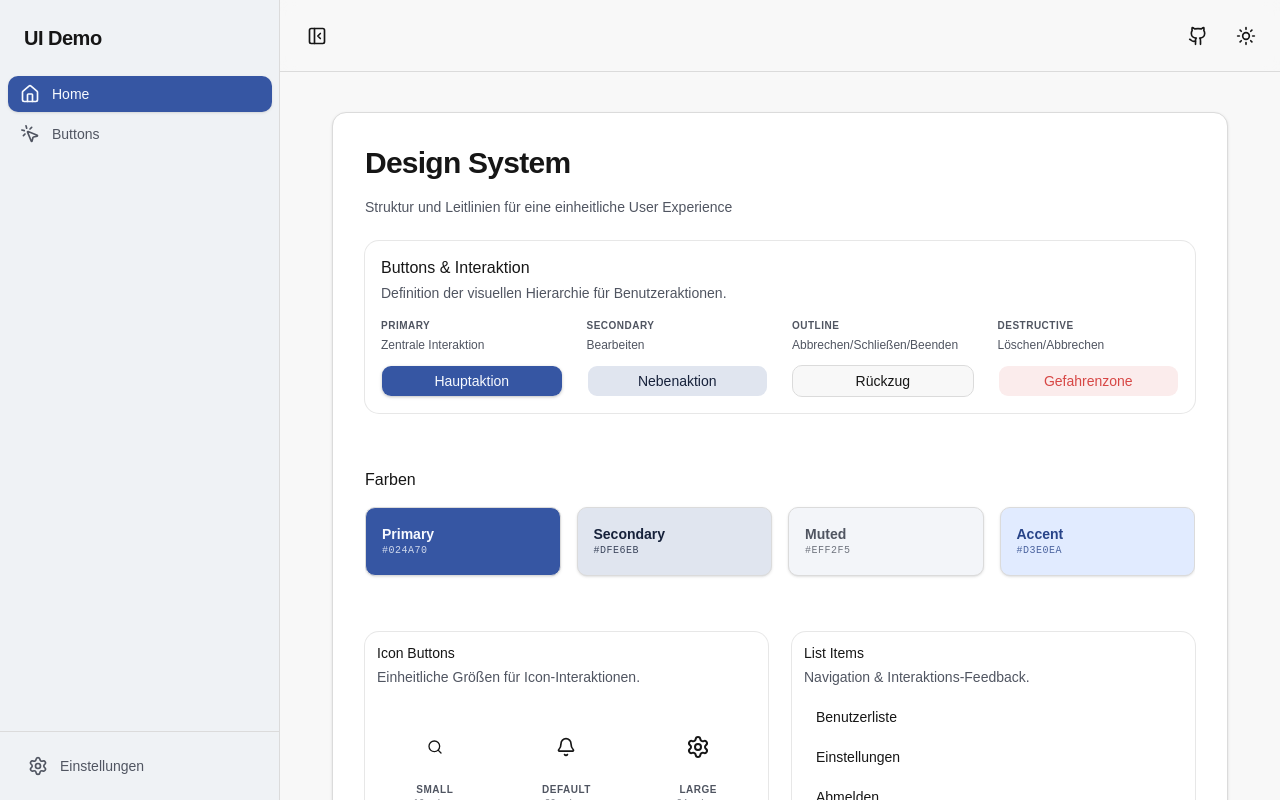
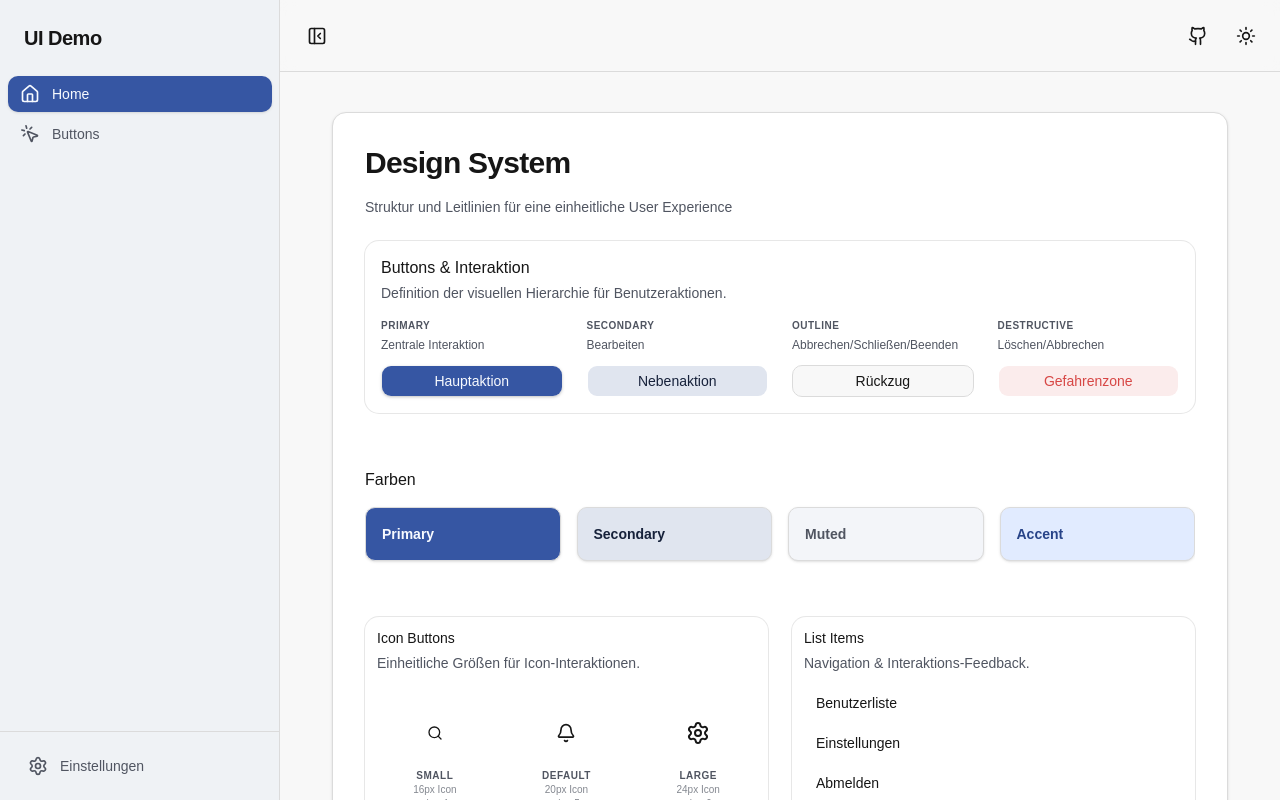
Before and after one commit to stefan8893/ui-demo, a React (Vite) app: page / in a window 1280 px wide. Shown: the top 800 px of the page. Built offline with nearby package versions, Linux system fonts and the light colour scheme.

Commit message:
color hex code removed

```diff
--- a/src/components/style-guide/color-box.tsx
+++ b/src/components/style-guide/color-box.tsx
@@ -2,19 +2,14 @@ export function ColorBox({
   label,
   bg,
   text,
-  color,
 }: {
   label: string
   bg: string
   text: string
-  color: string
 }) {
   return (
     <div className={`${bg} ${text} p-4 rounded-lg border shadow-sm`}>
       <p className="font-bold text-sm">{label}</p>
-      <p className="text-[10px] opacity-80 uppercase tracking-wider font-mono">
-        {color}
-      </p>
     </div>
   )
 }
--- a/src/components/style-guide/colors-guide.tsx
+++ b/src/components/style-guide/colors-guide.tsx
@@ -13,25 +13,17 @@ export function ColorsGuide() {
             label="Primary"
             bg="bg-primary"
             text="text-primary-foreground"
-            color="#024a70"
           />
           <ColorBox
             label="Secondary"
             bg="bg-secondary"
             text="text-secondary-foreground"
-            color="#dfe6eb"
           />
-          <ColorBox
-            label="Muted"
-            bg="bg-muted"
-            text="text-muted-foreground"
-            color="#eff2f5"
-          />
+          <ColorBox label="Muted" bg="bg-muted" text="text-muted-foreground" />
           <ColorBox
             label="Accent"
             bg="bg-accent"
             text="text-accent-foreground"
-            color="#d3e0ea"
           />
         </div>
       </CardContent>
```
